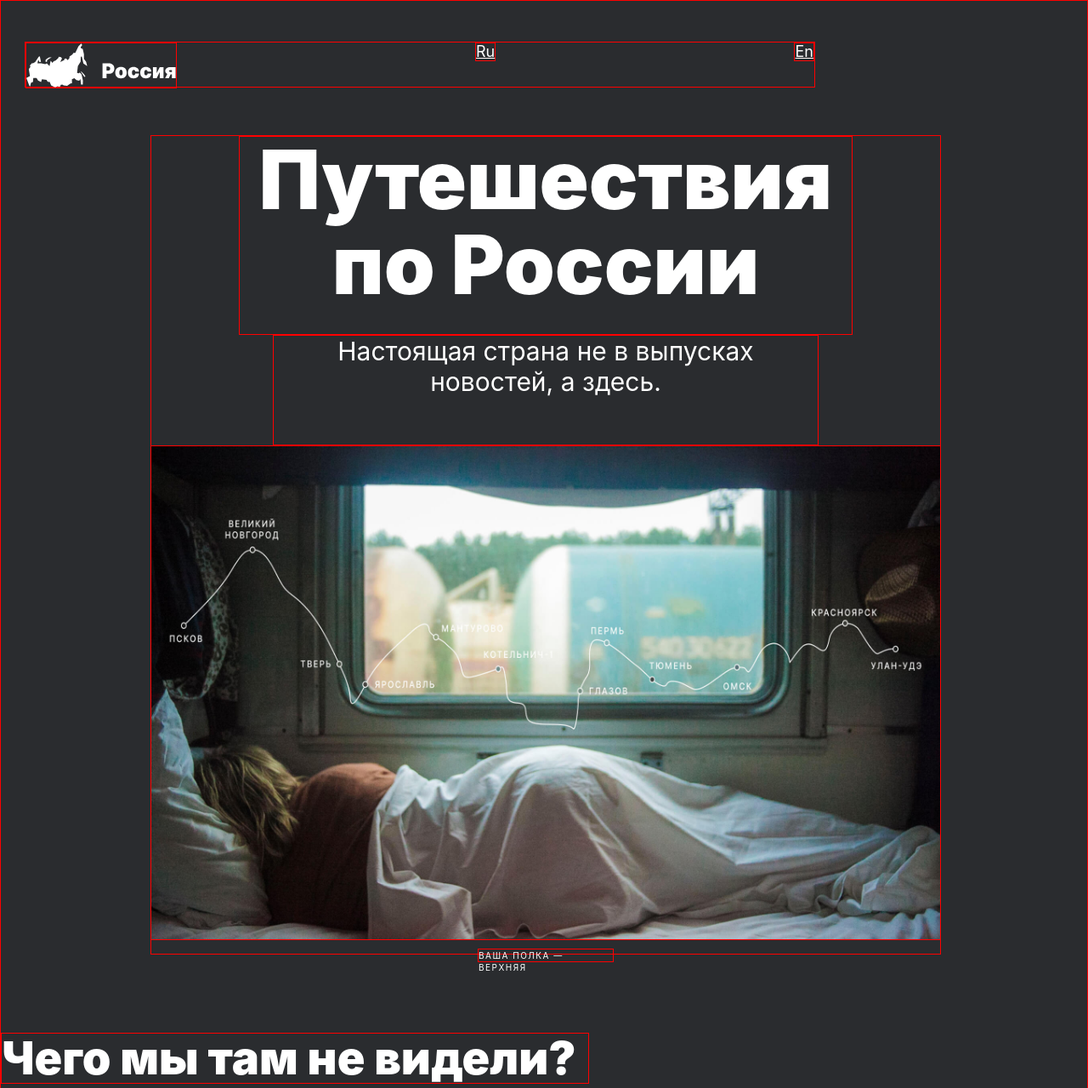
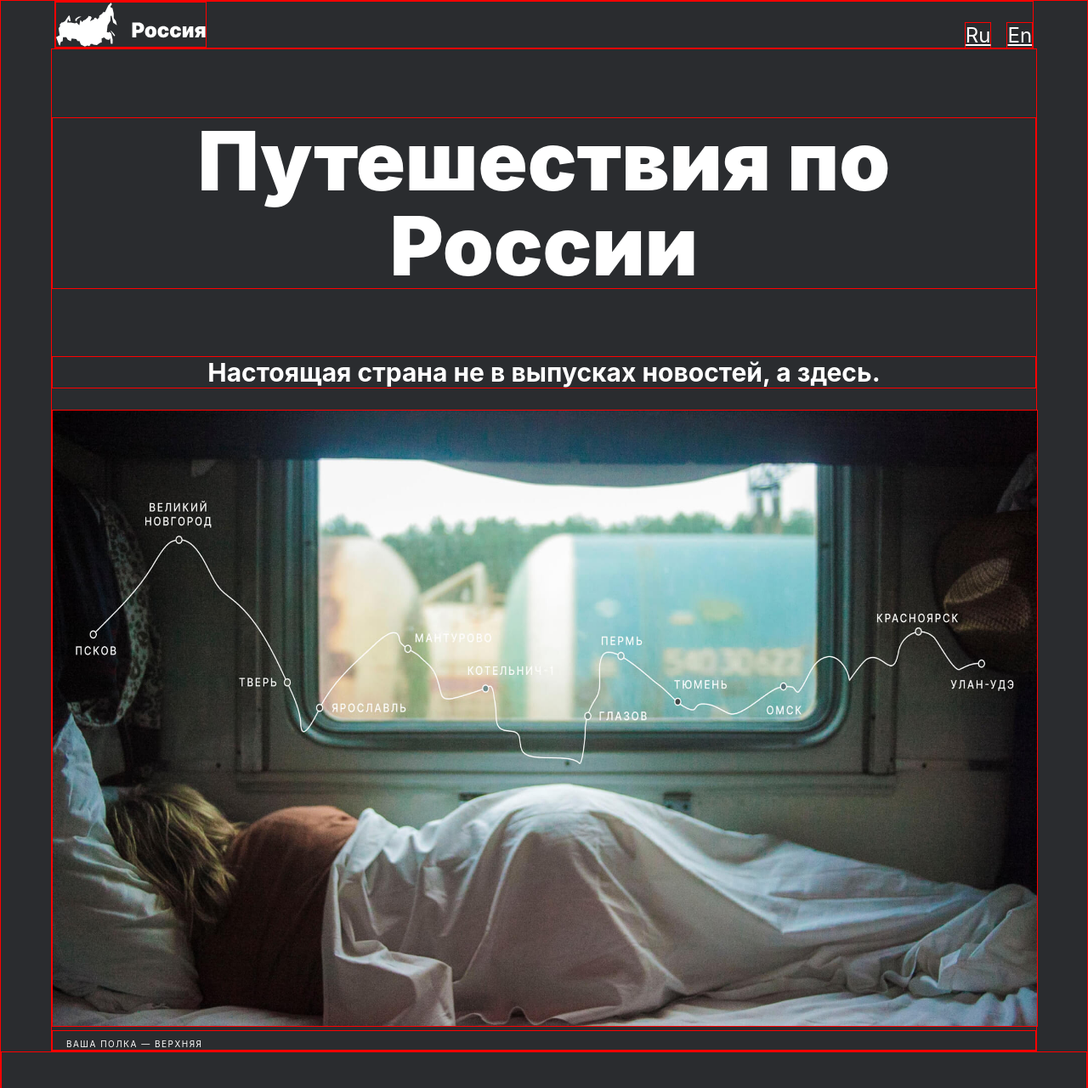
Before and after one commit to SlavyanaR/russian-travel, a plain HTML site: page index.html in a window 1280 px wide. Shown: the top 1280 px of the page at 85% size. Drawn offline with Linux system fonts and the light colour scheme.

Commit message:
12.01.22

```diff
--- a/blocks/header/__lang-link/header__lang-link.css
+++ b/blocks/header/__lang-link/header__lang-link.css
@@ -1,10 +1,15 @@
 .header__lang-link{
-    width: 22px;
-height: 20px;
-font-weight: normal;
 font-size: 18px;
 line-height: 20px;
 text-align: right;
-color: #FFFFFF;
+cursor: pointer;
+color: inherit;
 border:1px solid red;
 }
+
+@media screen and (min-width:320px){
+.header__lang-link{
+    font-size: 24px;
+    line-height: 28px;
+}
+}
--- /dev/null
+++ b/blocks/header/__lang-link/header__lang-link_active.css
@@ -0,0 +1,3 @@
+.header__lang-link_active{
+    text-decoration: underline;
+}
--- /dev/null
+++ b/blocks/header/__link/header__link.css
@@ -0,0 +1,8 @@
+.header__link{
+   margin: 0 18px 0 0;
+   padding: 0;
+}
+
+.header__link:last-of-type{
+       margin: 0;
+}
--- /dev/null
+++ b/blocks/header/__links/header__links.css
@@ -0,0 +1,8 @@
+.header__links{
+    margin: 0;
+    padding: 0;
+    list-style-type: none;
+    display: flex;
+    justify-content: flex-start;
+    align-items: flex-end;
+}
--- a/blocks/header/__logo/header__logo.css
+++ b/blocks/header/__logo/header__logo.css
@@ -1,5 +1,12 @@
 .header__logo{
-width: 176px;
-height: 52px;
+width: 142px;
+height: 42px;
 border:1px solid red;
 }
+
+@media screen and (min-width:320px){
+ .header__logo{
+    width: 176px;
+    height: 52px;
+    }
+}
--- a/blocks/header/header.css
+++ b/blocks/header/header.css
@@ -1,8 +1,27 @@
 .header{
-  width: 928px;
-  height: 52px;
   border:1px solid red;
-  margin: 48px 28px 0;
+  margin: 0 auto;
+  padding: 0;
   display: flex;
   justify-content: space-between;
+  width: 90%;
 }
+
+@media screen and (max-width:768px) {
+  .header{
+    width: 93.75%;
+  }
+
+}
+@media screen and (max-width:1024px) {
+  .header{
+    width: 90.625%;
+  }
+
+}
+@media screen and (max-width:1280px) {
+  .header{
+    width: 92.5;
+  }
+
+}
--- a/blocks/intro/intro.css
+++ b/blocks/intro/intro.css
@@ -0,0 +1,5 @@
+.intro{
+    border:1px solid red;
+    margin: 0 auto;
+
+}
--- a/blocks/lead/__caption/lead__caption.css
+++ b/blocks/lead/__caption/lead__caption.css
@@ -1,14 +1,23 @@
 .lead__caption{
-width: 158px;
-height: 14px;
-font-family: Inter;
-font-style: normal;
-font-weight: normal;
-font-size: 10px;
+    margin: 0;
+    padding:0;
+    padding-top: 8px;
+    padding-left: 1rem;
+   font-size: 10px;
 line-height: 14px;
 letter-spacing: 1.5px;
 text-transform: uppercase;
-color: #FFFFFF;
 border:1px solid red;
 
 }
+
+@media screen and (max-width:320px)  {
+    .lead__caption{
+        padding-left: 0;
+
+    }
+}
+@media screen and (max-width: 1024px)  {
+    .lead__caption{
+        padding-left: 0;
+}
--- /dev/null
+++ b/blocks/lead/__group/lead__group.css
@@ -0,0 +1,4 @@
+.lead__group{
+    padding: 0;
+    margin: 0;
+}
--- a/blocks/lead/__image/lead__image.css
+++ b/blocks/lead/__image/lead__image.css
@@ -1,7 +1,4 @@
 .lead__image{
-width: 928px;
-height: 580px;
-object-fit: cover;
-text-align: center;
+width: 100%;
 border:1px solid red;
 }
--- a/blocks/lead/__subtitle/lead__subtitle.css
+++ b/blocks/lead/__subtitle/lead__subtitle.css
@@ -1,14 +1,13 @@
 .lead__subtitle{
-width: 640px;
-height: 72px;
-margin: 0;
-padding-bottom: 56px;
-font-family: Inter;
-font-style: normal;
-font-weight: normal;
-font-size: 30px;
-line-height: 36px;
-text-align: center;
-color: #FFFFFF;
+    font-size: 16px;
+    line-height: 20px;
+    text-align: center;
 border:1px solid red;
 }
+
+@media screen and (min-width: 320px){
+    .lead__subtitle{
+        font-size: 30px;
+        line-height: 36px;
+    }
+}
--- a/blocks/lead/__title/lead__title.css
+++ b/blocks/lead/__title/lead__title.css
@@ -1,23 +1,15 @@
 .lead__title{
-width: 720px;
-height: 200px;
-margin: 0;
-padding-bottom: 32px;
-font-family: Inter;
-font-style: normal;
-font-weight: 900;
-font-size: 96px;
-line-height: 100px;
-text-align: center;
-color: #FFFFFF;
-border:1px solid red;
+    font-weight: 900;
+    font-size: 40px;
+    line-height: 44px;
+    text-align: center;
+    border:1px solid red;
 }
 
-@media screen and (max-width: 320px) {
+@media screen and (min-width: 320px) {
 .lead__title{
-width: 288px;
-height: 88px;
-font-size: 40px;
-line-height: 44px;
+    font-weight: 900;
+    font-size: 96px;
+    line-height: 100px;
     }
 }
--- a/blocks/lead/lead.css
+++ b/blocks/lead/lead.css
@@ -1,27 +1,17 @@
 .lead{
-    width: 928px;
-    height: 962px;
-    display: flex;
-    flex-direction: column;
-    align-items: center;
-    justify-items: center;
     border:1px solid red;
-    margin: 48px 48px 92px;
+    margin: 0 auto;
     padding: 0;
-}
-@media screen and (min-width:320px) {
-    .lead{
-        margin: 48px 0 64px;
-    }
+    width: 100%;
 }
 
-@media screen and (min-width:768px) {
+@media screen and (min-width:1024px) {
     .lead{
-        margin: 48px 0 88px;
+        width:90.625%
     }
 }
 @media screen and (min-width:1280px) {
     .lead{
-        margin: 56px calc((1280px - 928px)/2) 92px;
-    }
+        width: 76.875;
 }
+}
--- a/blocks/page/page.css
+++ b/blocks/page/page.css
@@ -5,6 +5,7 @@
     margin: 0 auto;
     font-family: Inter;
     font-style: normal;
+    font-weight: normal;
     text-rendering: optimizeLegibility;
     border:1px solid red;
 }
--- a/blocks/photo-grid/__image/photo-grid__image.css
+++ b/blocks/photo-grid/__image/photo-grid__image.css
@@ -1,6 +1,5 @@
 .photo-grid__image{
     width: 100%;
-    min-height: 100%;
-    max-height: 100%;
-    object-fit: cover;
+    border:1px solid red;
+
 }
--- a/blocks/photo-grid/__item/photo-grid__item.css
+++ b/blocks/photo-grid/__item/photo-grid__item.css
@@ -1,6 +1,7 @@
 .photo-grid__item{
-    -webkit-box-sizing: border-box;
-    -moz-box-sizing: border-box;
-    box-sizing: border-box;
+ width: 100%;
     margin: 0;
+    padding: 0;
+    border:1px solid red;
+
 }
--- a/blocks/photo-grid/photo-grid.css
+++ b/blocks/photo-grid/photo-grid.css
@@ -1,11 +1,23 @@
 .photo-grid{
-    min-height: 942px;
+    border:1px solid red;
+    margin: 0 auto;
+    padding: 0;
     display: grid;
-    -webkit-box-sizing: border-box;
-    -moz-box-sizing: border-box;
-    box-sizing: border-box;
-    gap: 14px;
-    padding: 0px 48px 48px;
-    grid-template-columns:repeat(3, 300px);
-    grid-template-rows: repeat(4, 225px);
+    grid-template-columns:repeat(auto-fit, minmax(284px, 1fr));
+    gap: 1rem;
+width: calc(100vw - 2rem);
 }
+
+@media screen  and (max-width:768px){
+    .photo-grid{
+        width: calc(100vw - 3rem);
+    }
+
+}
+
+@media screen  and (max-width:1280px){
+    .photo-grid{
+        width: calc(100vw - 6rem);
+    }
+
+}
--- a/blocks/place/__website/place__website.css
+++ b/blocks/place/__website/place__website.css
@@ -1,12 +1,12 @@
 .place__website{
     align-self: end;
-    display: none;
+
     border:1px solid red;
 }
 
 @media screen  and (min-width:768){
     .place__website{
-        display: block;
+        display: none;
     }
 
 }
--- a/index.html
+++ b/index.html
@@ -10,17 +10,24 @@
 <body class="page">
     <header class="header">
         <img src="./sprint-3-images/header-logo.svg" alt="логотип" class="header__logo">
-        <a href="#" target="_blank" class="header__lang-link">Ru</a>
-        <a href="#" target="_blank" class="header__lang-link">En</a>
-
+        <ul class="header__links">
+           <li class="header__link">
+                <a href="#" target="_blank" class="header__lang-link header__lang-link_active">Ru</a>
+            </li>
+            <li class="header__link">
+                 <a href="#" target="_blank" class="header__lang-link">En</a>
+            </li>
+        </ul>
     </header>
 
     <main>
         <section class="lead">
             <h1 class="lead__title">Путешествия по России</h1>
             <h2 class="lead__subtitle">Настоящая страна не в выпусках новостей, а здесь.</h2>
-            <img src="./sprint-3-images/lead-polka.jpg" alt="Логотип полки" class="lead__image">
-            <p class="lead__caption">ваша полка — верхняя</p>
+            <figure class="lead__group">
+                <img src="./sprint-3-images/lead-polka.jpg" alt="фотография полки" class="lead__image">
+                <p class="lead__caption">ваша полка — верхняя</p>
+            </figure>
         </section>
         <section class="intro" >
             <h2 class="intro__title">Чего мы там не видели?</h2>
--- a/pages/index.css
+++ b/pages/index.css
@@ -1,10 +1,14 @@
 @import url(../blocks/page/page.css);
 @import url(../blocks/header/header.css);
 @import url(../blocks/header/__logo/header__logo.css);
+@import url(../blocks/header/__link/header__link.css);
+@import url(../blocks/header/__links/header__links.css);
 @import url(../blocks/header/__lang-link/header__lang-link.css);
+@import url(../blocks/header/__lang-link/header__lang-link_active.css);
 @import url(../blocks/lead/lead.css);
 @import url(../blocks/lead/__title/lead__title.css);
 @import url(../blocks/lead/__subtitle/lead__subtitle.css);
+@import url(../blocks/lead/__group/lead__group.css);
 @import url(../blocks/lead/__image/lead__image.css);
 @import url(../blocks/lead/__caption/lead__caption.css);
 @import url(../blocks/intro/intro.css);
```
